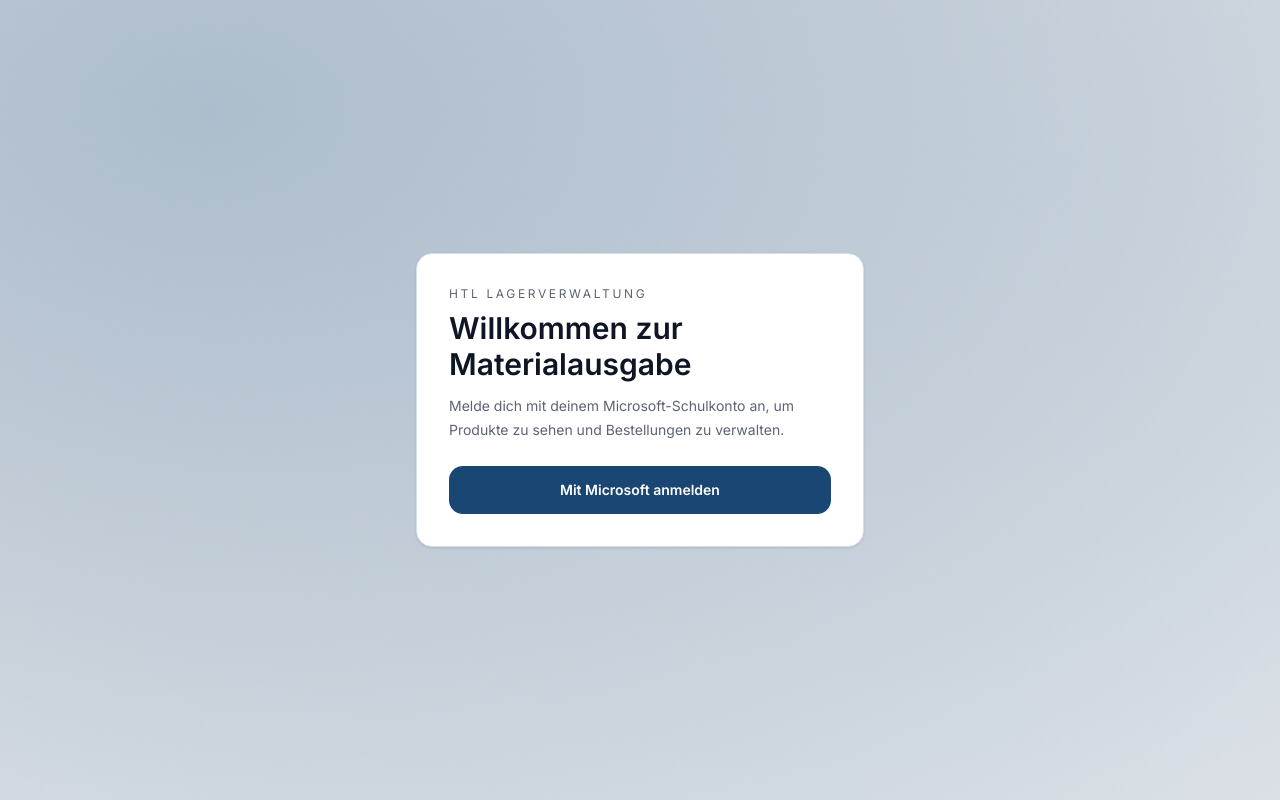
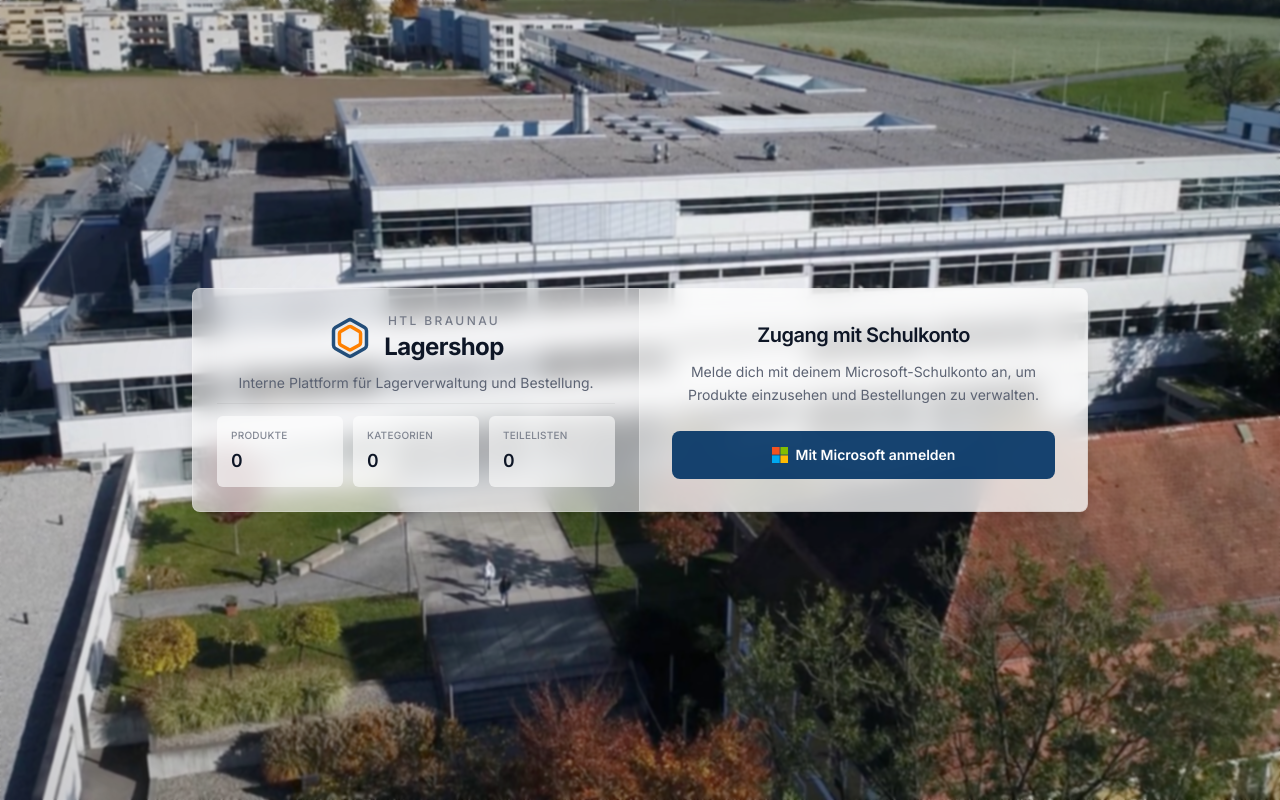
Before and after one commit to HTL-Braunau-IT/lagerverwaltung, a Next.js app: page / in a window 1280 px wide. Built offline with nearby package versions, Linux system fonts and the light colour scheme; no server answers; the database is empty; what @trpc/react-query would draw is missing.

Commit message:
Styled login page

```diff
--- a/src/app/layout.tsx
+++ b/src/app/layout.tsx
@@ -63,6 +63,30 @@ export default async function RootLayout({
       })
     : 0;
   const openApprovalsLabel = openApprovalsCount > 99 ? "99+" : String(openApprovalsCount);
+
+  /** Same filters the shop already exposes anonymously via public TRPC routes — aggregates only. */
+  const guestShopStats = !session?.user
+    ? await Promise.all([
+        db.product.count({
+          where: { isVisible: true, quantityOnHand: { gt: 0 } },
+        }),
+        db.category.count({
+          where: {
+            OR: [
+              { products: { some: { isVisible: true } } },
+              { productLinks: { some: { product: { isVisible: true } } } },
+            ],
+          },
+        }),
+        db.partList.count({
+          where: { items: { some: {} } },
+        }),
+      ]).then(([availableProducts, categoriesWithVisibleProducts, partListsWithItems]) => ({
+        availableProducts,
+        categoriesWithVisibleProducts,
+        partListsWithItems,
+      }))
+    : null;
 
   return (
     <html lang="de" className={inter.variable}>
@@ -173,15 +197,90 @@ export default async function RootLayout({
             </ShopProductCountProvider>
           </TRPCReactProvider>
         ) : (
-          <main className="flex min-h-screen items-center justify-center p-6">
-            <section className="w-full max-w-md rounded-2xl border border-border bg-card p-8 shadow-sm">
-              <p className="text-xs uppercase tracking-[0.22em] text-muted-foreground">HTL Lagerverwaltung</p>
-              <h1 className="mt-2 text-3xl font-semibold text-foreground">Willkommen zur Materialausgabe</h1>
-              <p className="mt-3 text-sm leading-6 text-muted-foreground">
-                Melde dich mit deinem Microsoft-Schulkonto an, um Produkte zu sehen und Bestellungen zu verwalten.
-              </p>
+          <main className="relative flex min-h-screen flex-col items-center justify-center overflow-hidden p-4 sm:p-6">
+            <div
+              className="pointer-events-none absolute inset-0 scale-105 bg-cover bg-center bg-no-repeat transform-gpu"
+              style={{ backgroundImage: "url('/images/htl-login-background.jpg')" }}
+              aria-hidden
+            />
+            <div
+              className="pointer-events-none absolute inset-0 backdrop-blur-[1px]"
+              aria-hidden
+            />
+            <div
+              className="pointer-events-none absolute inset-0 bg-[radial-gradient(ellipse_at_center,rgba(0,0,0,0)_35%,rgba(0,0,0,0.20)_100%)]"
+              aria-hidden
+            />
+            <section className="relative z-10 w-full max-w-4xl overflow-hidden rounded-md bg-card/60 shadow-xl backdrop-blur-md border border-card/20 select-none">
+              <div className="grid grid-cols-1 lg:grid-cols-2 lg:divide-x lg:divide-card/50">
+                <div className="flex flex-col gap-2.5 p-6 text-center lg:text-left">
+                  <Link
+                    href="/"
+                    prefetch={false}
+                    className="group mx-auto flex w-full max-w-sm items-center justify-center gap-3 text-foreground outline-none lg:mx-0 lg:max-w-none lg:justify-center"
+                  >
+                    <span className="inline-flex shrink-0 text-primary/85 transition-colors group-hover:text-primary">
+                      <HeaderBrandPackageIcon className="h-11 w-11 transition-transform duration-300 ease-out motion-reduce:transition-none motion-reduce:group-hover:translate-y-0 motion-reduce:group-hover:scale-100" />
+                    </span>
+                    <span className="flex min-w-0 flex-col items-center text-center leading-tight lg:items-center lg:text-center">
+                      <span className="text-xs font-medium uppercase tracking-[0.2em] text-muted-foreground/80">
+                        HTL Braunau
+                      </span>
+                      <span className="mt-0.5 text-2xl font-bold tracking-tight text-foreground transition-colors group-hover:text-primary">
+                        Lagershop
+                      </span>
+                    </span>
+                  </Link>
+                  <span className="text-sm leading-snug text-muted-foreground text-center">
+                  Interne Plattform für Lagerverwaltung und Bestellung.
+                  </span>
 
-              <MicrosoftSignInButton />
+                  {guestShopStats ? (
+                    <div className="border-t border-black/5 pt-3">
+                      <dl className="grid grid-cols-3 gap-2.5">
+                        <div className="rounded-sm bg-card/60 px-3.5 py-3 text-center lg:text-left hover:bg-card/80 transition">
+                          <dt className="text-[10px] font-medium uppercase tracking-wide text-muted-foreground/75">
+                            Produkte
+                          </dt>
+                          <dd className="mt-1 text-lg font-semibold tabular-nums tracking-tight text-foreground">
+                            {guestShopStats.availableProducts.toLocaleString("de-AT")}
+                          </dd>
+                        </div>
+                        <div className="rounded-sm bg-card/60 px-3.5 py-3 text-center lg:text-left hover:bg-card/80 transition">
+                          <dt className="text-[10px] font-medium uppercase tracking-wide text-muted-foreground/75">
+                            Kategorien
+                          </dt>
+                          <dd className="mt-1 text-lg font-semibold tabular-nums tracking-tight text-foreground">
+                            {guestShopStats.categoriesWithVisibleProducts.toLocaleString("de-AT")}
+                          </dd>
+                        </div>
+                        <div className="rounded-sm bg-card/60 px-3.5 py-3 text-center lg:text-left hover:bg-card/80 transition">
+                          <dt className="text-[10px] font-medium uppercase tracking-wide text-muted-foreground/75">
+                            Teilelisten
+                          </dt>
+                          <dd className="mt-1 text-lg font-semibold tabular-nums tracking-tight text-foreground">
+                            {guestShopStats.partListsWithItems.toLocaleString("de-AT")}
+                          </dd>
+                        </div>
+                      </dl>
+                    </div>
+                  ) : null}
+                </div>
+
+                <div className="flex flex-col justify-center gap-6 bg-card/40 p-8">
+                  <div className="mx-auto max-w-sm text-center">
+                    <h2 className="text-lg font-semibold tracking-tight text-foreground sm:text-xl">
+                      Zugang mit Schulkonto
+                    </h2>
+                    <p className="mt-3 text-sm leading-relaxed text-muted-foreground">
+                    Melde dich mit deinem Microsoft-Schulkonto an, um Produkte einzusehen und Bestellungen zu verwalten.
+                    </p>
+                  </div>
+                  <div className="flex justify-center lg:justify-start">
+                    <MicrosoftSignInButton />
+                  </div>
+                </div>
+              </div>
             </section>
           </main>
         )}
--- a/src/components/auth/microsoft-sign-in-button.tsx
+++ b/src/components/auth/microsoft-sign-in-button.tsx
@@ -6,9 +6,17 @@ import { Button } from "~/components/ui/button";
 export function MicrosoftSignInButton() {
   return (
     <Button
+      variant="solid"
+      className="gap-2"
       onClick={() => void signIn("azure-ad", { callbackUrl: "/" })}
-      className="mt-6 h-11 w-full rounded-xl text-sm font-semibold"
     >
+      <img
+        src="/icons/microsoft-icon.png"
+        width={16}
+        height={16}
+        alt="Microsoft"
+        className="h-4 w-4 transition"
+      />
       Mit Microsoft anmelden
     </Button>
   );
```
Also changed, not shown: public/icons/microsoft-icon.png (added), public/images/htl-login-background.jpg (added).
